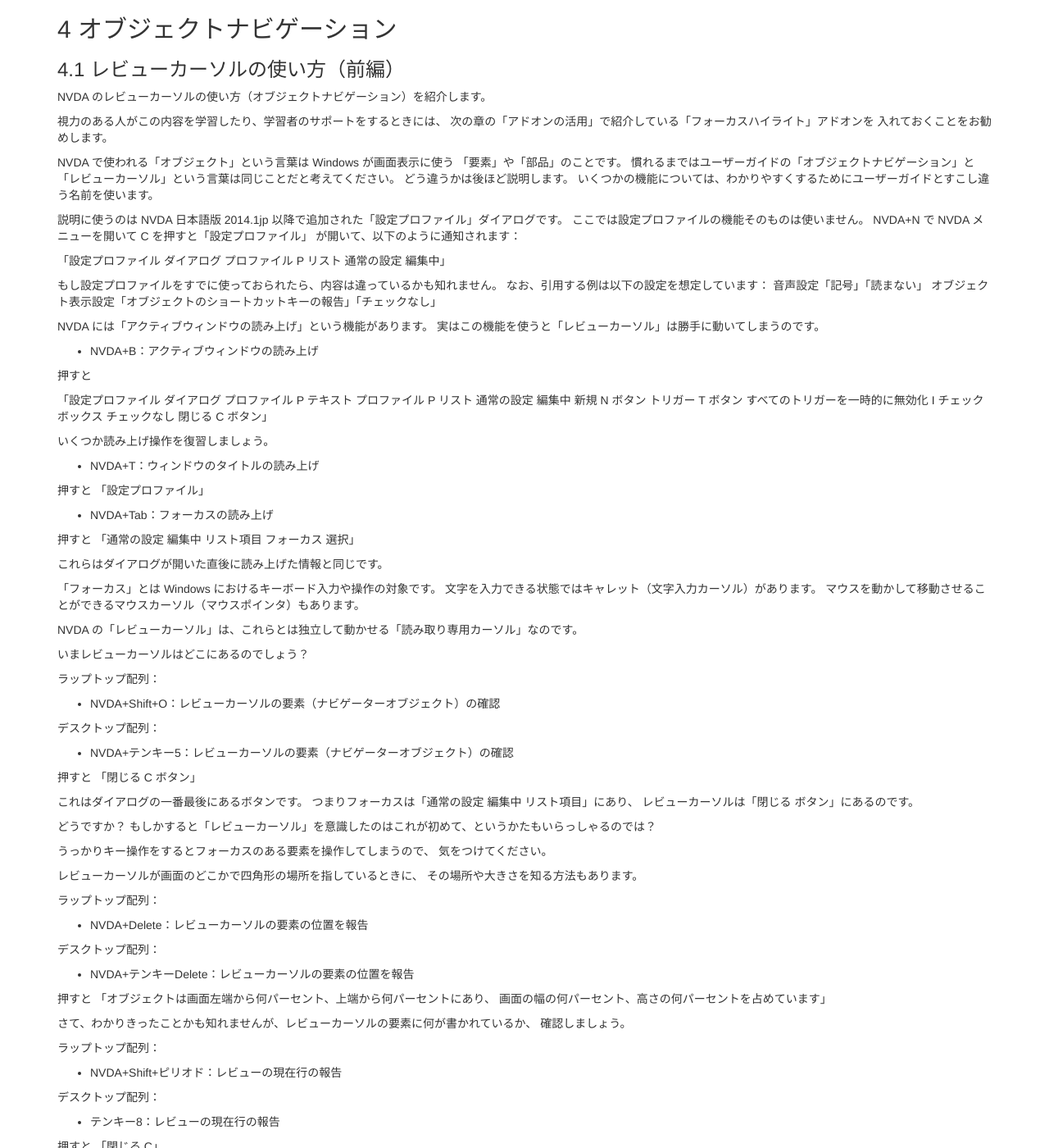
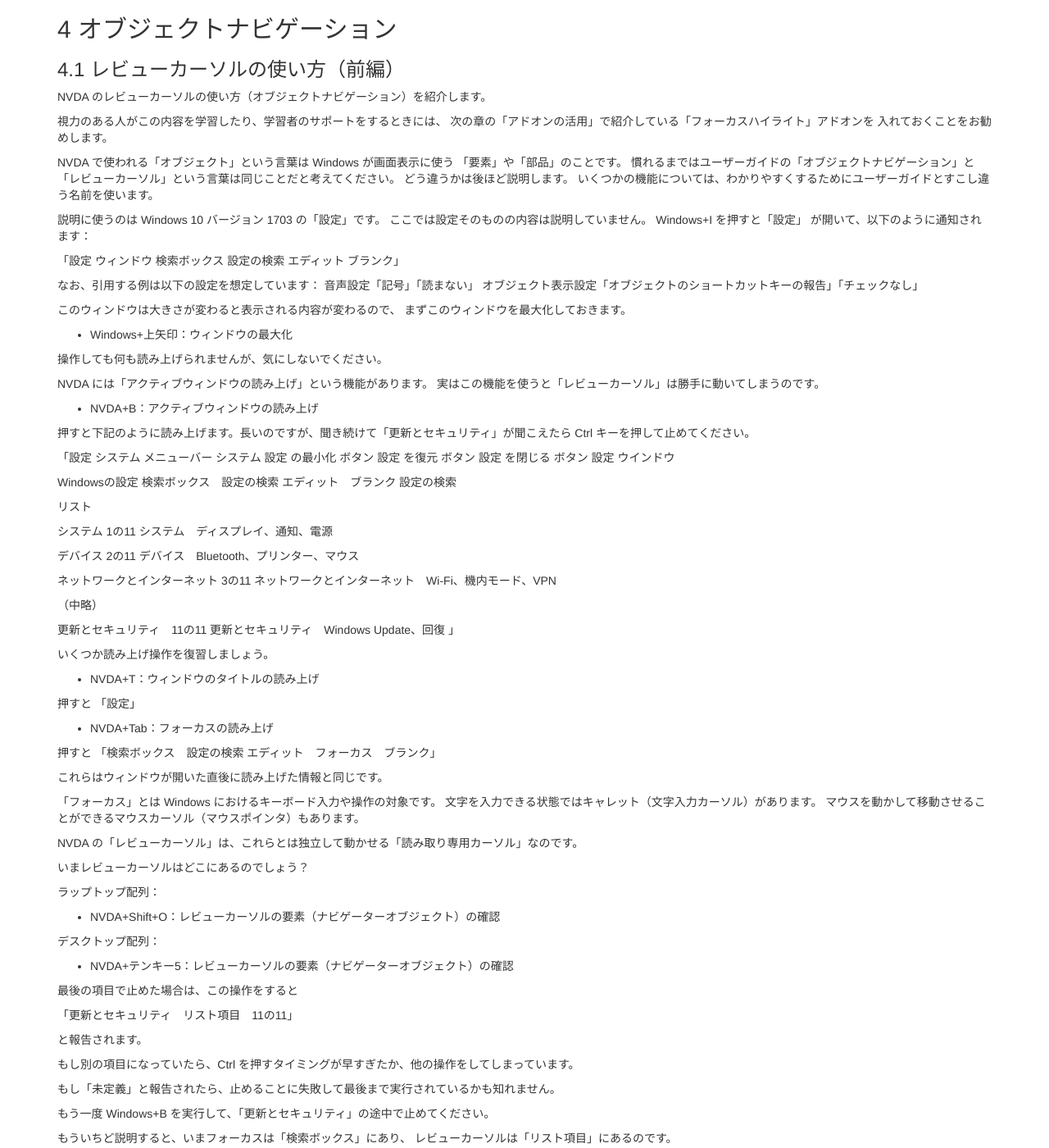
Before and after one commit to nishimotz/nvdajp-book, a Jekyll site: the page built from index.md, in a window 1280 px wide and 1400 px high, scrolled down 22600 px. Shown: the whole window at 82% size. Built offline with Jekyll 4.4.1, drawn with Linux system fonts in a browser that asks for light colours; some of the changed text lies outside the part shown.

Commit message:
Windows 10 Settings in progress

```diff
--- a/index.md
+++ b/index.md
@@ -1813,48 +1813,73 @@
 どう違うかは後ほど説明します。
 いくつかの機能については、わかりやすくするためにユーザーガイドとすこし違う名前を使います。
 
-説明に使うのは NVDA 日本語版 2014.1jp 以降で追加された「設定プロファイル」ダイアログです。
-ここでは設定プロファイルの機能そのものは使いません。
-NVDA+N で NVDA メニューを開いて C を押すと「設定プロファイル」
+説明に使うのは Windows 10 バージョン 1703 の「設定」です。
+ここでは設定そのものの内容は説明していません。
+Windows+I を押すと「設定」
 が開いて、以下のように通知されます：
 
-「設定プロファイル ダイアログ
-プロファイル P リスト 通常の設定 編集中」
-
-もし設定プロファイルをすでに使っておられたら、内容は違っているかも知れません。
+「設定 ウィンドウ 検索ボックス 設定の検索 エディット ブランク」
+
 なお、引用する例は以下の設定を想定しています：
 音声設定「記号」「読まない」
 オブジェクト表示設定「オブジェクトのショートカットキーの報告」「チェックなし」
 
+このウィンドウは大きさが変わると表示される内容が変わるので、
+まずこのウィンドウを最大化しておきます。
+
+- Windows+上矢印：ウィンドウの最大化
+
+操作しても何も読み上げられませんが、気にしないでください。
+
 NVDA には「アクティブウィンドウの読み上げ」という機能があります。
 実はこの機能を使うと「レビューカーソル」は勝手に動いてしまうのです。
 
 - NVDA+B：アクティブウィンドウの読み上げ
 
+押すと下記のように読み上げます。長いのですが、聞き続けて「更新とセキュリティ」が聞こえたら Ctrl キーを押して止めてください。
+
+「設定
+システム  メニューバー
+システム
+設定 の最小化  ボタン
+設定 を復元  ボタン
+設定 を閉じる  ボタン
+設定  ウインドウ
+
+Windowsの設定
+検索ボックス　設定の検索  エディット　ブランク
+設定の検索
+
+リスト
+
+システム  1の11
+システム　ディスプレイ、通知、電源
+
+デバイス  2の11
+デバイス　Bluetooth、プリンター、マウス
+
+ネットワークとインターネット  3の11
+ネットワークとインターネット　Wi-Fi、機内モード、VPN
+
+（中略）
+
+更新とセキュリティ　11の11
+更新とセキュリティ　Windows Update、回復
+」
+
+いくつか読み上げ操作を復習しましょう。
+
+- NVDA+T：ウィンドウのタイトルの読み上げ
+
 押すと
-
-「設定プロファイル ダイアログ
-プロファイル P テキスト
-プロファイル P リスト
-通常の設定 編集中
-新規 N ボタン
-トリガー T ボタン
-すべてのトリガーを一時的に無効化 I チェックボックス チェックなし
-閉じる C ボタン」
-
-いくつか読み上げ操作を復習しましょう。
-
-- NVDA+T：ウィンドウのタイトルの読み上げ
+「設定」
+
+- NVDA+Tab：フォーカスの読み上げ
 
 押すと
-「設定プロファイル」
-
-- NVDA+Tab：フォーカスの読み上げ
-
-押すと
-「通常の設定 編集中 リスト項目 フォーカス 選択」
-
-これらはダイアログが開いた直後に読み上げた情報と同じです。
+「検索ボックス　設定の検索  エディット　フォーカス　ブランク」
+
+これらはウィンドウが開いた直後に読み上げた情報と同じです。
 
 「フォーカス」とは Windows におけるキーボード入力や操作の対象です。
 文字を入力できる状態ではキャレット（文字入力カーソル）があります。
@@ -1872,15 +1897,23 @@
 
 - NVDA+テンキー5：レビューカーソルの要素（ナビゲーターオブジェクト）の確認
 
-押すと
-「閉じる C ボタン」
-
-これはダイアログの一番最後にあるボタンです。
-つまりフォーカスは「通常の設定 編集中 リスト項目」にあり、
-レビューカーソルは「閉じる ボタン」にあるのです。
+最後の項目で止めた場合は、この操作をすると
+
+「更新とセキュリティ　リスト項目　11の11」
+
+と報告されます。
+
+もし別の項目になっていたら、Ctrl を押すタイミングが早すぎたか、他の操作をしてしまっています。
+
+もし「未定義」と報告されたら、止めることに失敗して最後まで実行されているかも知れません。
+
+もう一度 Windows+B を実行して、「更新とセキュリティ」の途中で止めてください。
+
+もういちど説明すると、いまフォーカスは「検索ボックス」にあり、
+レビューカーソルは「リスト項目」にあるのです。
 
 どうですか？
-もしかすると「レビューカーソル」を意識したのはこれが初めて、というかたもいらっしゃるのでは？
+「レビューカーソル」を意識できましたか？
 
 うっかりキー操作をするとフォーカスのある要素を操作してしまうので、
 気をつけてください。
@@ -1896,9 +1929,9 @@
 
 - NVDA+テンキーDelete：レビューカーソルの要素の位置を報告
 
-押すと
-「オブジェクトは画面左端から何パーセント、上端から何パーセントにあり、
-画面の幅の何パーセント、高さの何パーセントを占めています」
+押すと例えば以下のように報告されます：
+
+「オブジェクトは、画面左端から23.9パーセント、上端から55.4パーセントにあり、画面の幅の10.4パーセント、高さの18.8パーセントを占めています」
 
 さて、わかりきったことかも知れませんが、レビューカーソルの要素に何が書かれているか、
 確認しましょう。
@@ -1912,15 +1945,13 @@
 - テンキー8：レビューの現在行の報告
 
 押すと
-「閉じる C」
+「更新とセキュリティ」
 
 すばやく2回押すと
-「へい じ る カッコ 大文字 C カッコトジ」
+「サラ　シン ト　セ　キ　ユ　リ　テ　イ」
 
 すばやく3回押すと
-「とじるのへい ひらがな じ ひらがな る 半角 カッコ 半角 英字 大文字 C 半角 カッコトジ」
-
-大文字であることをビープ音で通知することもできます（音声設定で有効化できます）。
+「さらに、こういしつのこう　あたらしいのしん　と　カタカナ　セ　カタカナ　キ　カタカナ　小文字のユ　カタカナ　リ　カタカナ　テ　カタカナ　小文字のイ」
 
 レビューカーソルはいままで四角形だと説明してきたのですが、
 それは「閉じる」というボタンの話です。
@@ -1935,10 +1966,10 @@
 - テンキー2：レビューの現在の文字の報告
 
 1回または2回押すと：
-「とじるのへい」
+「さらに、こういしつのこう」
 
 3回押すと：
-「38281 u 9589」
+「26356 u 66f4」
 
 3回押すと文字コードを10進数と16進数で説明します。
 テキスト（文字）の確認でご紹介した「文字単位の移動」で「閉じる」
@@ -1956,8 +1987,8 @@
 
 最初は「ナビゲーターオブジェクトとレビューカーソルは同じ」と説明をしましたが、
 ここではちょっと違います。
-ナビゲーターオブジェクトは「閉じる C」というボタンを指しています。
-レビューカーソルはそのボタンの中の文字を指しています。
+ナビゲーターオブジェクトは「更新とセキュリティ」というリスト項目を指しています。
+レビューカーソルはそのリスト項目の中の文字を指しています。
 
 
 ### 4.2 レビューカーソルに関する設定
@@ -1984,12 +2015,12 @@
 
 NVDA のレビューカーソル（オブジェクトナビゲーション）を紹介しています。
 
-NVDA 日本語版の「設定プロファイル」ダイアログを開いて、
+Windows の「設定」ウィンドウを開いて、
 NVDA+B でアクティブウィンドウの読み上げを行い、
-読み上げが終わった状態から説明します。
+「更新とセキュリティ」で止めた状態から説明します。
 レビューモードは「オブジェクトレビュー」で実行します（後ほど説明します）。
 
-さて「閉じる C」ボタンのまわりには何があるのでしょう？
+このリスト項目のまわりには何があるのでしょう？
 せっかくなのでレビューカーソルで確認しましょう。
 
 画面を構成する要素は
@@ -2021,7 +2052,7 @@
 押すと
 「次のオブジェクトなし」
 
-「閉じる C」ボタンの右に兄弟要素がない、つまり「閉じる」が一番末っ子です。
+「更新とセキュリティ」の右に兄弟要素がない、つまり「更新とセキュリティ」が一番末っ子です。
 
 ラップトップ配列：
 
@@ -2033,40 +2064,39 @@
 
 押すと順番に
 
-- 「すべてのトリガーを一時的に無効化 I チェックボックス チェックなし」
-- 「トリガー T ボタン」
-- 「新規 N ボタン」
-- 「プロファイル P リスト」
-- 「プロファイル P テキスト」
+- 「プライバシー  10の11」
+- 「簡単操作  9の11」
+- 「ゲーム  8の11」
+- 「時刻と言語  7の11」
+- 「アカウント  6の11」
+- 「アプリ  5の11」
+- 「個人用設定  4の11」
+- 「ネットワークとインターネット  3の11」
+- 「デバイス  2の11」
+- 「システム  1の11」
 - 「前のオブジェクトなし」
 
 この「前のオブジェクトなし」がこの階層の左端を示します。
 テキストは長男、リストやボタンがその下の兄弟です。
 
-「プロファイル P テキスト」はフォーカスでは移動できません。
-テキストというのは決められた文字を画面に表示する部品です。
-Windows はキーボードでこの要素にたどり着く方法を用意していません。
-NVDA のレビューカーソルを使わないとたどり着けない要素です。
-
 さて、今度は親子関係を見ていきましょう。
 
-要素の下の階層にさらに要素が含まれている例が、このダイアログにあります。
 以下の操作で移動してください。
 
 ラップトップ配列：
 
+- NVDA+Shift+下矢印：子要素に移動
 - NVDA+Shift+右矢印：次の要素に移動
-- NVDA+Shift+下矢印：子要素に移動
 
 デスクトップ配列：
 
+- NVDA+テンキー2：子要素に移動
 - NVDA+テンキー6：次の要素に移動
-- NVDA+テンキー2：子要素に移動
 
 順番に押すと
 
-- 「プロファイル P リスト」
-- 「通常の設定 編集中」
+- 「システム」
+- 「ディスプレイ、通知、電源」
 
 ラップトップ配列：
 
@@ -2078,62 +2108,70 @@
 
 押すと
 
-- 「通常の設定 編集中 リスト項目 フォーカス 選択」
+- 「ディスプレイ、通知、電源　テキスト」
+
+この状態で「前の要素に移動」「次の要素に移動」を何度か使えば、
+「システム」「ディスプレイ、通知、電源」には他に兄弟の要素がいないことがわかります。
+
+「システム」にレビューカーソルがある状態で NVDA+F を押すと、このテキストの書式情報がわかります。
+
+「15 pt  ブラックの色  ベースライン  両端揃え」
+
+また「ディスプレイ、通知、電源　テキスト」の書式情報は例えば以下になります。
+
+「13 pt  ブラックの色  ベースライン  両端揃え」
+
+pt はポイントのことで、15や13は文字の大きさです。
+「システム」と書かれているほうが大きな文字であることがわかります。
+
+親要素に戻るのは上方向です。家系図をイメージしてください。
 
 ラップトップ配列：
 
-- NVDA+Shift+左矢印：前の要素に移動
-- NVDA+Shift+右矢印：次の要素に移動
+- NVDA+Shift+上矢印：親要素に移動
 
 デスクトップ配列：
 
-- NVDA+テンキー4：前の要素に移動
-- NVDA+テンキー6：次の要素に移動
-
-順番に押すと
-
-- 「前のオブジェクトなし」
-- 「次のオブジェクトなし」
-
-もし設定を追加していたら、追加されたリスト項目も見つかると思います。
-
-ここまでの操作で「プロファイル P リスト」という親要素の下位に
-「通常の設定 編集中 リスト項目」という子要素があり、
-この子要素には兄弟がいない、という構造がわかります。
-
-親要素に戻るのは上方向です。家系図をイメージしてください。
-
-ラップトップ配列：
-
-- NVDA+Shift+上矢印：親要素に移動
-
-デスクトップ配列：
-
 - NVDA+テンキー8：親要素に移動
 
 押すと
 
-- 「プロファイル P リスト」
+- 「リスト」
+
+この階層にあるものを先頭の要素から順に並べ直すと：
+
+- 「Windows の設定　テキスト」
+- 「検索ボックス　設定の検索　エディット」
+- 「リスト」
 
 さらに親要素はあるのでしょうか？
 もう一度「親要素に移動」を押すと
 
-- 「設定プロファイル ダイアログ」
-
-この「設定プロファイル ダイアログ」はボタンやリストなどの兄弟すべての親要素です。
-このダイアログに兄弟要素はあるでしょうか？
-
-「次の要素に移動」を押すと「次のオブジェクトなし」
-
-弟はいないようです。ではお兄さんはいるでしょうか？
-
-「前の要素に移動」を押すと「閉じる ボタン ウィンドウを閉じます」
-
-もう一度押すと「前のオブジェクトなし」
-
-お兄さん要素「閉じる ボタン」が見つかりました。
-これは標準的なダイアログの右上にある赤いバツ印（Windows 8/10 の場合）
-のついたボタンです。
+- 「設定　ウィンドウ」
+
+この「設定　ウィンドウ」はエディットやリストなどの兄弟すべての親要素です。
+このウィンドウに兄弟要素はあるでしょうか？
+
+「次の要素に移動」を押すと「未定義」
+
+さらに「次の要素に移動」を押すと「次のオブジェクトなし」
+
+ではお兄さんはいるでしょうか？
+
+「前の要素に移動」を押していくと以下を確認できます：
+
+- 設定を閉じる  ボタン
+- 設定を復元  ボタン
+- 設定の最小化  ボタン
+- システム  メニューバー
+- 閉じる  ボタン  ウィンドウを閉じます。
+- 元のサイズに戻す  ボタン  最大化または最小化されたウィンドウを元のサイズに戻します。
+- 最小化  ボタン  ウィンドウをタスク バーに移動します。
+- システム  メニューバー  ウィンドウを操作するコマンドが含まれています。
+
+さらに押すと「前のオブジェクトなし」
+
+最初に見つかった「設定を閉じる  ボタン」は標準的なウィンドウの右上にある赤いバツ印のついたボタンです。
 
 ここでボタンを押すための操作を二通り説明します。
 
@@ -2148,7 +2186,7 @@
 
 - NVDA+テンキースラッシュ：マウスカーソルを移動
 
-押すと「閉じる ウィンドウを閉じます」
+押すと「設定を閉じる」
 
 ラップトップ配列：
 
@@ -2164,29 +2202,19 @@
 
 2番目は、もっと簡単にボタンを押す方法です。
 もう一度設定プロファイルを開いてください。
-今度は最初からレビューの操作で「閉じる ボタン」に移動しましょう。
+今度は最初からレビューの操作で「設定を閉じる ボタン」に移動しましょう。
 
 ラップトップ配列：
 
 - NVDA+Shift+上矢印：親要素に移動
+- NVDA+Shift+左矢印：前の要素に移動
 
 デスクトップ配列：
 
 - NVDA+テンキー8：親要素に移動
-
-押すと「プロファイル P リスト」
-
-もう一度押すと「設定プロファイル ダイアログ」
-
-ラップトップ配列：
-
-- NVDA+Shift+左矢印：前の要素に移動
-
-デスクトップ配列：
-
 - NVDA+テンキー4：前の要素に移動
 
-押すと「閉じる ボタン ウィンドウを閉じます」
+押すと「設定　ウィンドウ」「設定を閉じる　ボタン」
 
 フォーカスのあるボタンはスペースで押せますが、
 レビューカーソルからはボタンを次の方法で押します。
@@ -2199,20 +2227,19 @@
 
 - NVDA+テンキーEnter：レビューカーソル位置の要素を実行
 
-この「実行」という操作には「押す」「呼び出し」「アクティベート」
-「アクティブ化」などの別名があります。
+この「実行」という操作には「押す」「呼び出し」「アクションの実行」などの別名があります。
 ボタンは押されたら何を実行するかが決まっていて、
 その割り当てられた処理がこの操作で実行できます。
 
-「設定プロファイル ダイアログ」の親要素を確認すると
-「設定プロファイル ウィンドウ」だとわかります。
+「設定　ウィンドウ」や「設定を閉じる　ボタン」のもうひとつ上の階層も「設定　ウィンドウ」です。
+名前がまぎらわしいですが、ウィンドウが入れ子になっていると理解してください。
 その兄弟オブジェクトは、実は Windows デスクトップに
 置かれているさまざまな部品やウィンドウです。
 起動中のどのアプリのウィンドウにでも、またタスクバーやタスクトレイにも、
 このレビューカーソルの移動でたどり着けるのです。
 
-例えば「ユーザーによって昇格された通知領域」の子要素に「NVDA ボタン」があります。
-これがNVDAのタスクトレイアイコンです。
+例えば「ユーザーによって昇格された通知領域」の子要素に「スピーカー ボタン」があります。
+これがスピーカーのタスクトレイアイコンです。
 ここにマウスカーソルを移動して右クリックすればタスクトレイのメニューが開きます。
 
 ラップトップ配列：
```
